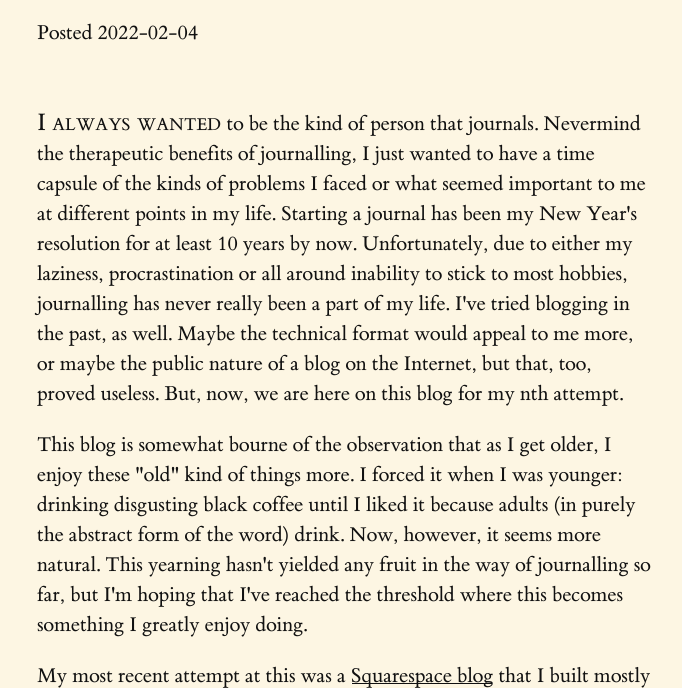
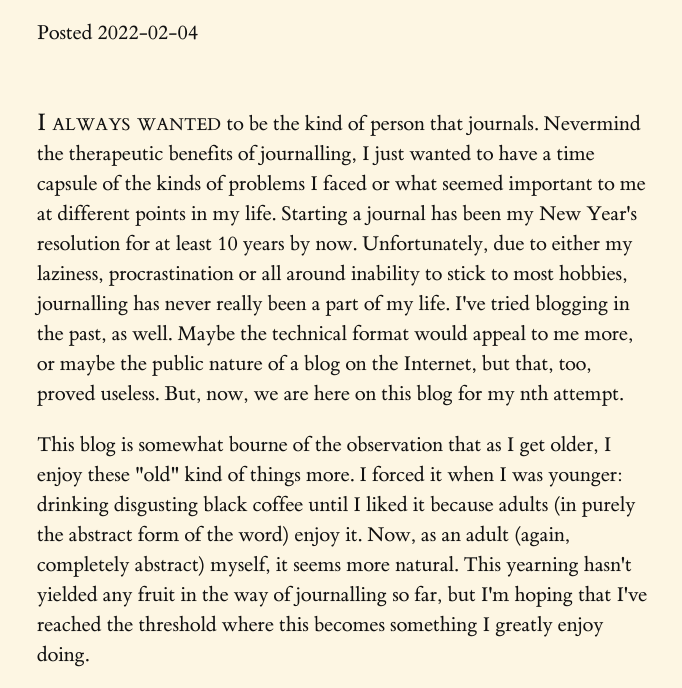
Before and after one commit to justinpchang/blog, a plain HTML site: page pages/what-is-this.html in a window 1280 px wide. Shown: the part 244-932 px from the top of the page, without its empty margins (123-805 px from the left). Drawn offline with Linux system fonts and the light colour scheme.

Commit message:
fix grammar

```diff
--- a/pages/what-is-this.html
+++ b/pages/what-is-this.html
@@ -17,7 +17,7 @@
       <p>Posted 2022-02-04</p>
       <br />
       <p><span class="newthought">I always wanted</span> to be the kind of person that journals. Nevermind the therapeutic benefits of journalling, I just wanted to have a time capsule of the kinds of problems I faced or what seemed important to me at different points in my life. Starting a journal has been my New Year's resolution for at least 10 years by now. Unfortunately, due to either my laziness, procrastination or all around inability to stick to most hobbies, journalling has never really been a part of my life. I've tried blogging in the past, as well. Maybe the technical format would appeal to me more, or maybe the public nature of a blog on the Internet, but that, too, proved useless. But, now, we are here on this blog for my nth attempt.</p>
-      <p>This blog is somewhat bourne of the observation that as I get older, I enjoy these "old" kind of things more. I forced it when I was younger: drinking disgusting black coffee until I liked it because adults (in purely the abstract form of the word) drink. Now, however, it seems more natural. This yearning hasn't yielded any fruit in the way of journalling so far, but I'm hoping that I've reached the threshold where this becomes something I greatly enjoy doing.</p>
+      <p>This blog is somewhat bourne of the observation that as I get older, I enjoy these "old" kind of things more. I forced it when I was younger: drinking disgusting black coffee until I liked it because adults (in purely the abstract form of the word) enjoy it. Now, as an adult (again, completely abstract) myself, it seems more natural. This yearning hasn't yielded any fruit in the way of journalling so far, but I'm hoping that I've reached the threshold where this becomes something I greatly enjoy doing.</p>
       <p>My most recent attempt at this was a <a href="http://www.justinpchang.com">Squarespace blog</a> that I built mostly for job recruiters to look at and hire me. It was a sleek looking blog (completely built on the editor without touching HTML, but how could they know that?) that was a truly thin veil over my CV. If you navigate there now, the background yellow is absolutely abhorrent and the sans-serif font looks so stupid, but it is what it is. On the "blog" section of the site, I have still only posted a single entry about a technical project I did in high school. But multiple interviewers have asked me about it, so I guess it wasn't a failure in that regard. I also shudder at the thought of having a personal blog that I list under the "Websites" section of LinkedIn for all my future rejectors to read. Quel cauchemar. Chances are, if you're reading this, I've sent you the link to this personally. Or maybe I'll never send it out and the only people who will ever know where this is located is me and Sofia, who may also post entries maybe and to whom I've already sent the link.</p>
       <p>That's another thing that I haven't tried yet: group blogs. I've slowly made every difficult thing in my life partner or group based in order to "keep myself accountable." Working out is a lot easier when there is someone working out with you. Dieting is a lot easier when you tell people about it and they expect progress. I'm a little iffy on the latter and how it sometimes feels like using people who don't want to hear about my diets, but like, whatever. It works. And hopefully it will work here. Of course, I won't be able to post about personal things like a diary, but not confronting my personal problems has always been my style anyways.</p>
 
```
